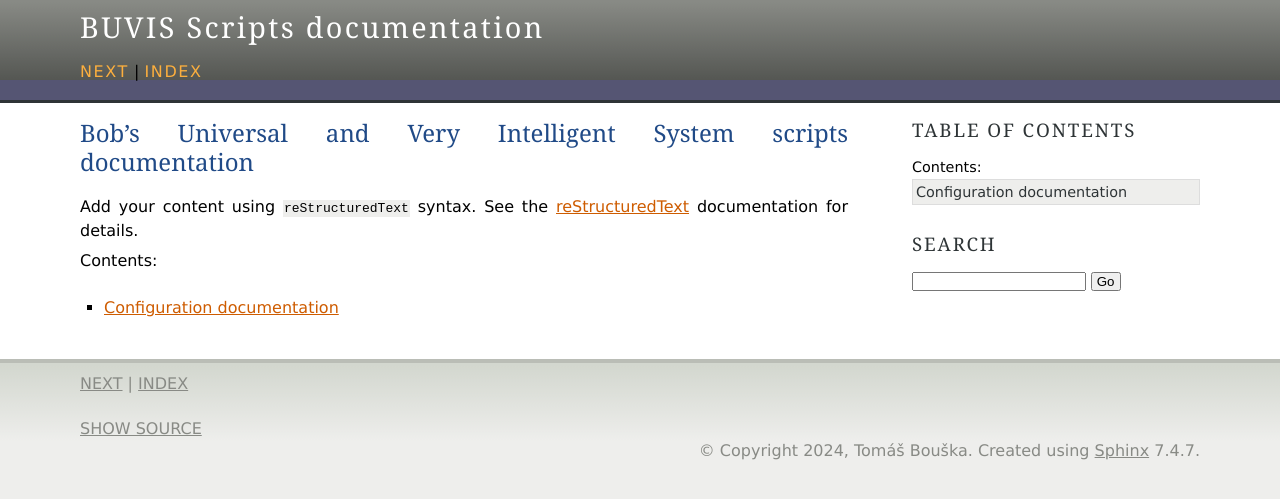
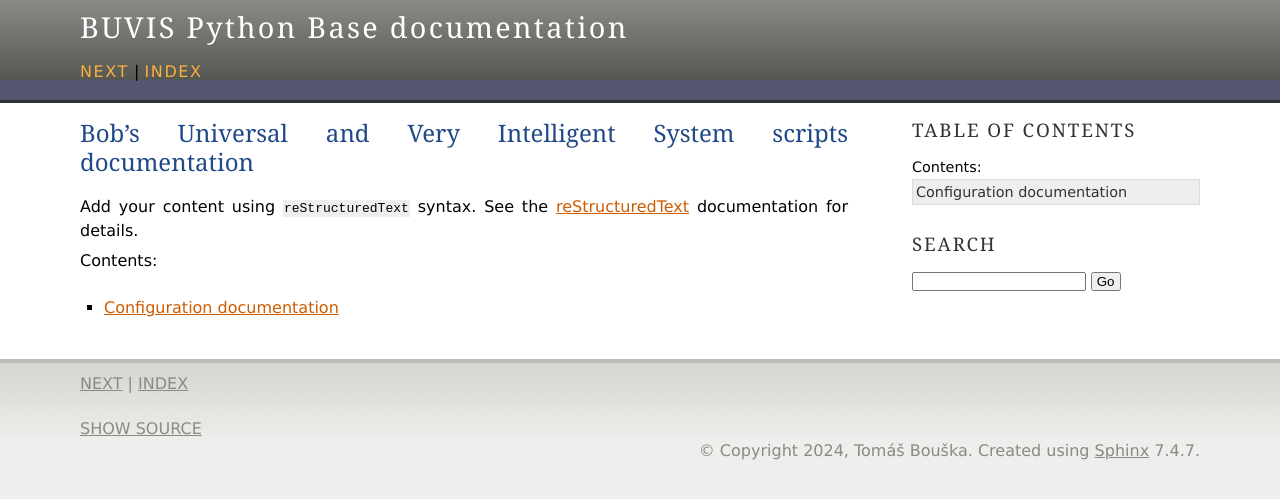
Before and after one commit to buvis/buvis-pybase, a Sphinx documentation site: the page built from docs/source/index.rst, in a window 1280 px wide. Shown: the top 499 px of the page. Built offline with Sphinx 7.4.7, drawn with Linux system fonts in a browser that asks for light colours.

Commit message:
Fix project name in documentation

```diff
--- a/docs/source/conf.py
+++ b/docs/source/conf.py
@@ -12,7 +12,7 @@ sys.path.insert(0, os.path.abspath("../../src/"))
 # -- Project information -----------------------------------------------------
 # https://www.sphinx-doc.org/en/master/usage/configuration.html#project-information
 
-project = "BUVIS Scripts"
+project = "BUVIS Python Base"
 copyright = "2024, Tomáš Bouška"
 author = "Tomáš Bouška"
 
```
